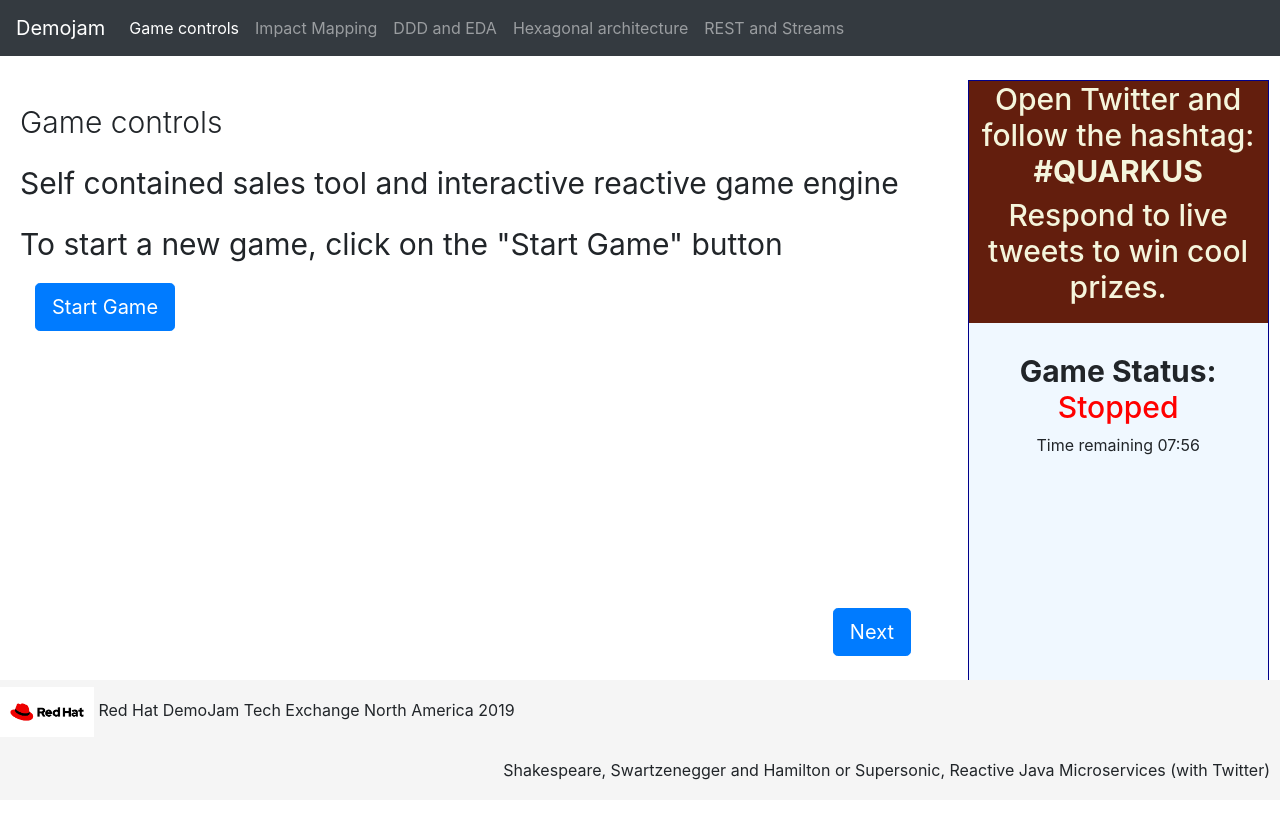
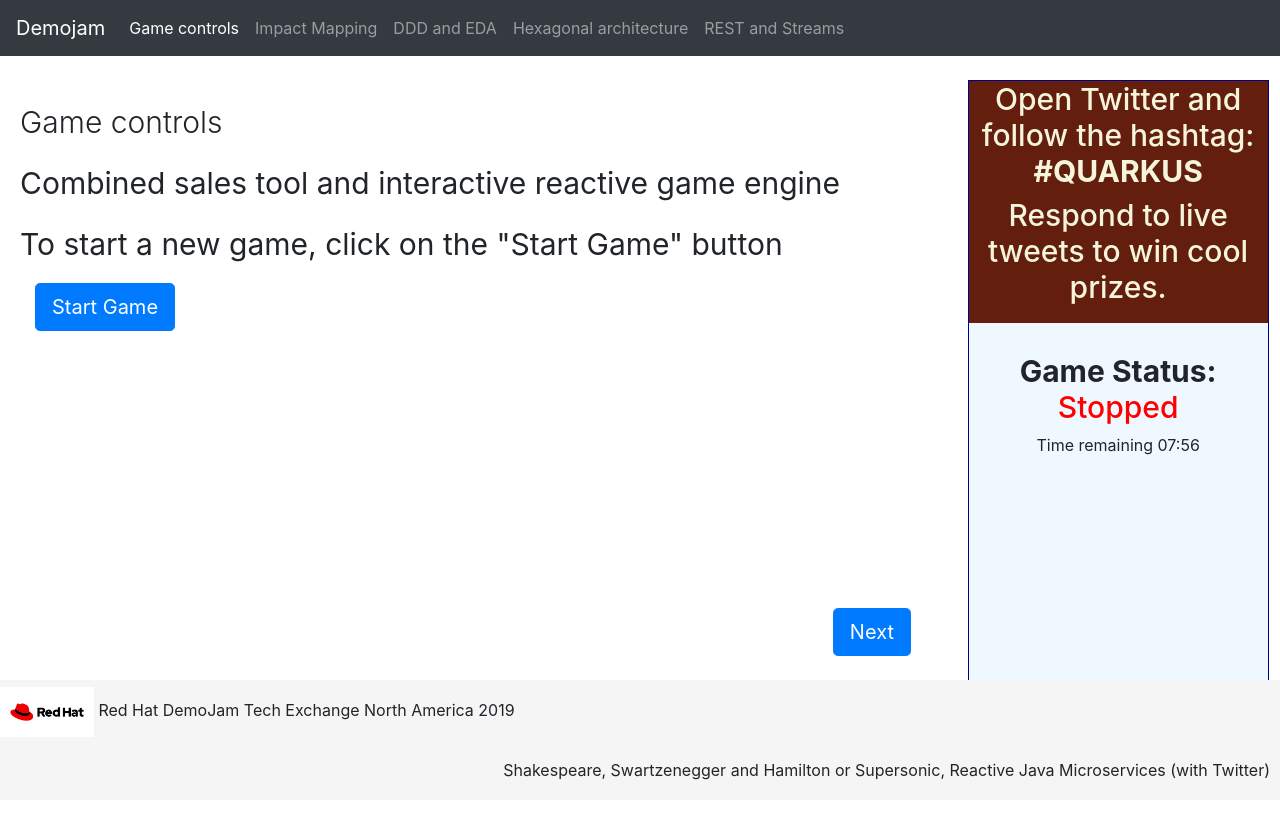
Before and after one commit to deewhyweb/demojam, an Angular app: page /controls in a window 1280 px wide. Shown: the top 818 px of the page. Built offline with nearby package versions, Linux system fonts and the light colour scheme.

Commit message:
Update to content

```diff
--- a/src/app/controls/controls.component.html
+++ b/src/app/controls/controls.component.html
@@ -5,7 +5,7 @@
     <div class="row">
       <div class="col" class="presentation">
         <p class="lead"  >Game controls</p>
-        <p>Self contained sales tool and interactive reactive game engine</p>
+        <p>Combined sales tool and interactive reactive game engine</p>
         <!-- <p>Purpose of the game?<br>To engage people in the room<br>
           <ul>
             <li>Built using impact mapping</li>
```
